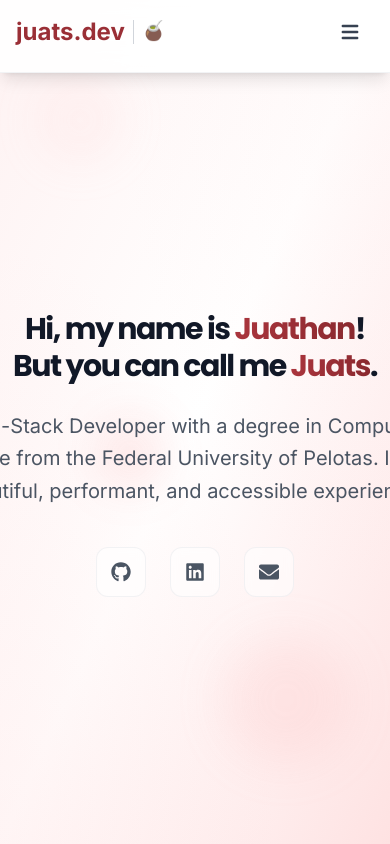
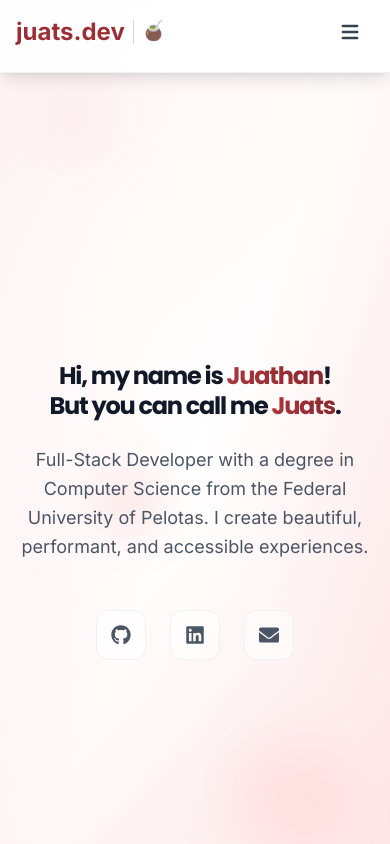
Before and after one commit to juathanduarte/juats.dev, a React (Vite) app: page / in a window 390 px wide. Shown: the top 844 px of the page. Built offline with nearby package versions, Linux system fonts and the light colour scheme.

Commit message:
style: refine layout and spacing in Hero section for improved responsiveness and visual hierarchy

```diff
--- a/src/sections/Hero.tsx
+++ b/src/sections/Hero.tsx
@@ -13,7 +13,7 @@ const Hero = () => {
     // biome-ignore lint/correctness/useUniqueElementIds: Section anchors used for SPA navigation
     <section
       id="home"
-      className="min-h-screen flex items-center justify-center relative overflow-hidden pt-16"
+      className="min-h-screen flex items-start sm:items-center justify-center relative overflow-hidden pt-20 sm:pt-16"
     >
       {/* Background Elements */}
       <div className="absolute inset-0 bg-gradient-to-br from-primary-50 via-white to-primary-100 dark:from-gray-900 dark:via-gray-800 dark:to-gray-900" />
@@ -26,13 +26,13 @@ const Hero = () => {
       <div className="absolute top-1/2 left-1/4 w-16 h-16 bg-primary-400/30 dark:bg-primary-600/30 rounded-full blur-xl animate-pulse delay-2000" />
 
       <AnimatedBackground />
-      <div className="max-w-7xl mx-auto px-4 sm:px-6 lg:px-8 relative z-10 h-full">
-        <div className="grid lg:grid-cols-12 gap-12 lg:gap-20 items-center min-h-[calc(100vh-4rem)]">
+      <div className="max-w-7xl mx-auto px-4 sm:px-6 lg:px-8 py-12 sm:py-16 lg:py-0 relative z-10 h-full">
+        <div className="grid lg:grid-cols-12 gap-8 sm:gap-12 lg:gap-20 items-center min-h-[calc(100vh-5rem)] sm:min-h-[calc(100vh-4rem)] lg:min-h-0">
           {/* Content - Left Side */}
           <div className="col-span-12 lg:col-span-7 text-center lg:text-left">
-            <div className="space-y-6 lg:space-y-8">
+            <div className="space-y-6 sm:space-y-8 lg:space-y-8 flex flex-col justify-center h-full">
               {/* Main Heading */}
-              <h1 className="text-3xl sm:text-4xl md:text-5xl lg:text-6xl xl:text-7xl font-display font-bold leading-tight">
+              <h1 className="text-2xl sm:text-3xl md:text-4xl lg:text-6xl xl:text-7xl font-display font-bold leading-tight">
                 <span className="text-gray-900 dark:text-white">
                   {t("hero.greeting")}{" "}
                 </span>
@@ -47,12 +47,12 @@ const Hero = () => {
               </h1>
 
               {/* Subtitle */}
-              <p className="text-xl md:text-2xl text-gray-600 dark:text-gray-300 leading-relaxed max-w-2xl">
+              <p className="text-lg sm:text-xl md:text-2xl text-gray-600 dark:text-gray-300 leading-relaxed max-w-2xl">
                 {t("hero.subtitle")}
               </p>
 
               {/* Social Links */}
-              <div className="flex justify-center lg:justify-start space-x-6 pt-4">
+              <div className="flex justify-center lg:justify-start space-x-6 pt-6 sm:pt-4">
                 {SOCIAL_LINKS.map((link, index) => (
                   <a
                     key={link.name}
```
